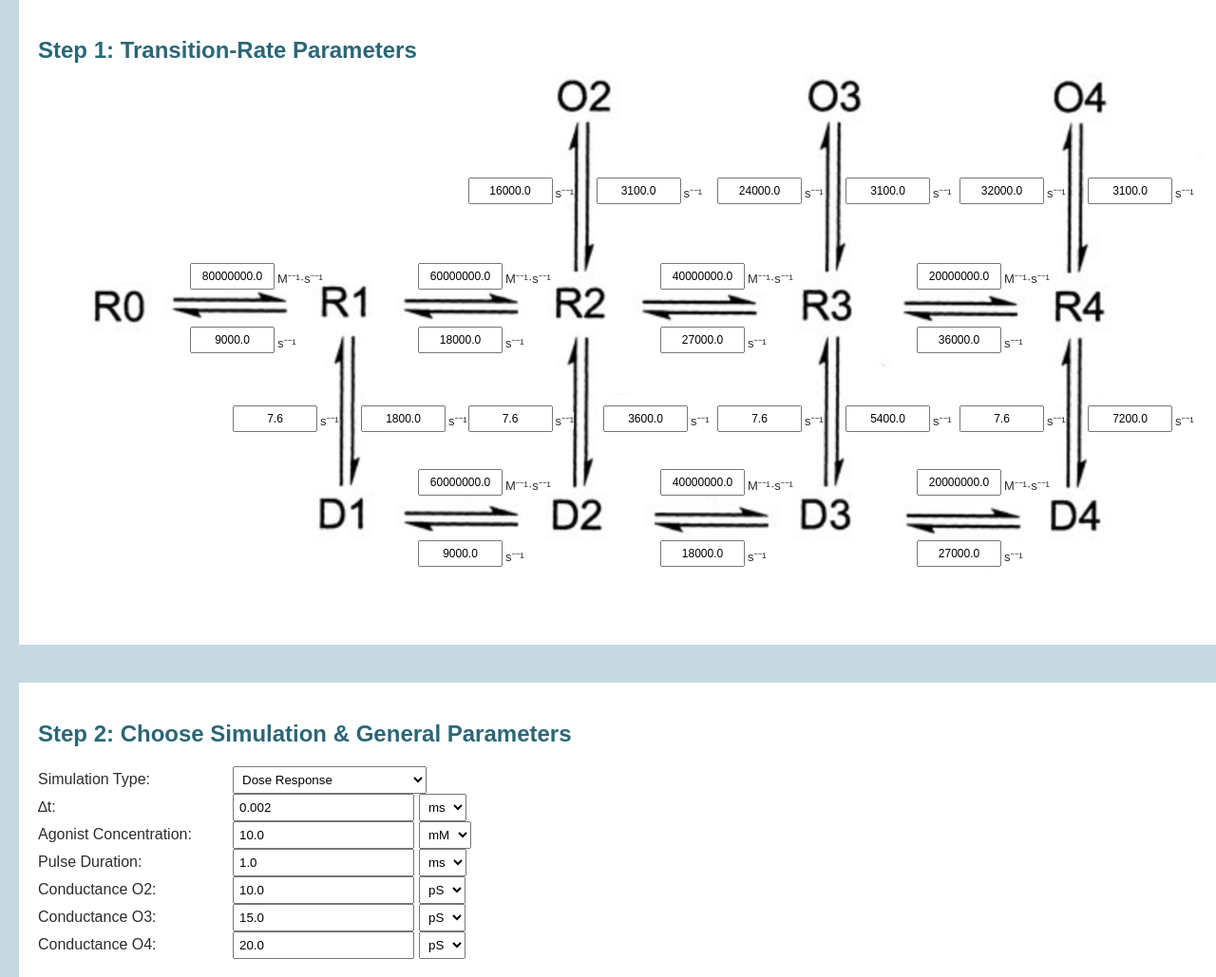
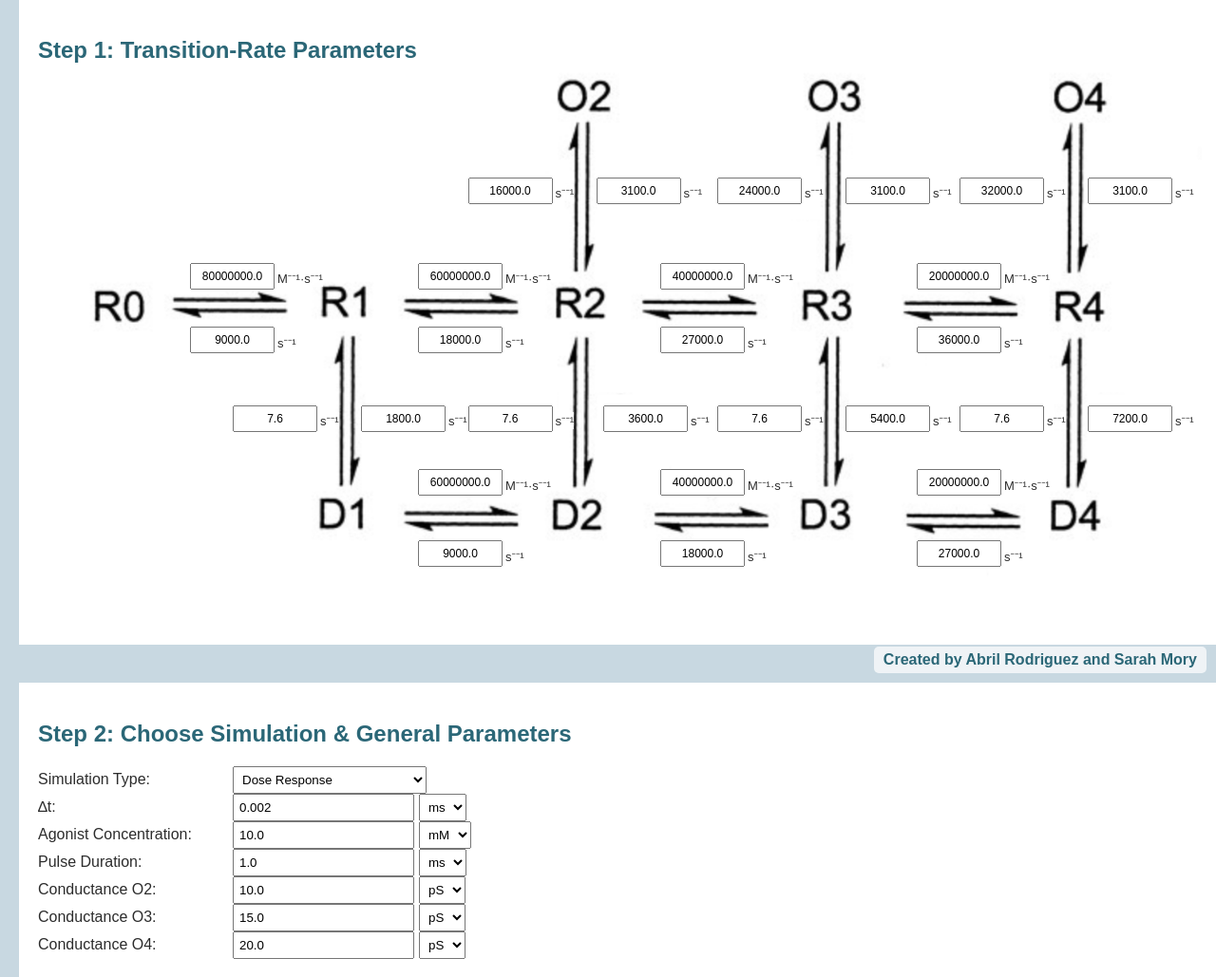
Before and after one commit to abrilrdzt/AMPAweb, a Flask app: page / in a window 1280 px wide. Shown: the part 81-1110 px from the top of the page at 95% size. Run offline with Flask 3, Linux system fonts and the light colour scheme.

Commit message:
added names

```diff
--- a/app/templates/index.html
+++ b/app/templates/index.html
@@ -31,6 +31,8 @@
         .ampa-diagram {width: 100%; height: auto; display: block;transform: scale(1.1); transform-origin: center;}
         .rate-input {position: absolute;width: 75px;padding: 2px;font-size: 12px;text-align: center;}
         .rate-unit {position: absolute;font-size: 13px;background-color: rgba(255, 255, 255, 0.8);padding-left: 2px;}
+        .bottom-right-name { position: fixed;bottom: 10px;right: 10px;color: #2B6777;font-family: 'Playfair Display', sans-serif;font-weight: bold; background-color: rgba(255, 255, 255, 0.7);padding: 5px 10px;border-radius: 5px;
+        z-index: 1000;}
 
     </style>
 </head>
@@ -174,4 +176,7 @@
         });
     </script>
 </body>
+<footer class="bottom-right-name">
+  Created by Abril Rodriguez and Sarah Mory
+</footer>
 </html>
```
Also changed, not shown: 1 other file.
